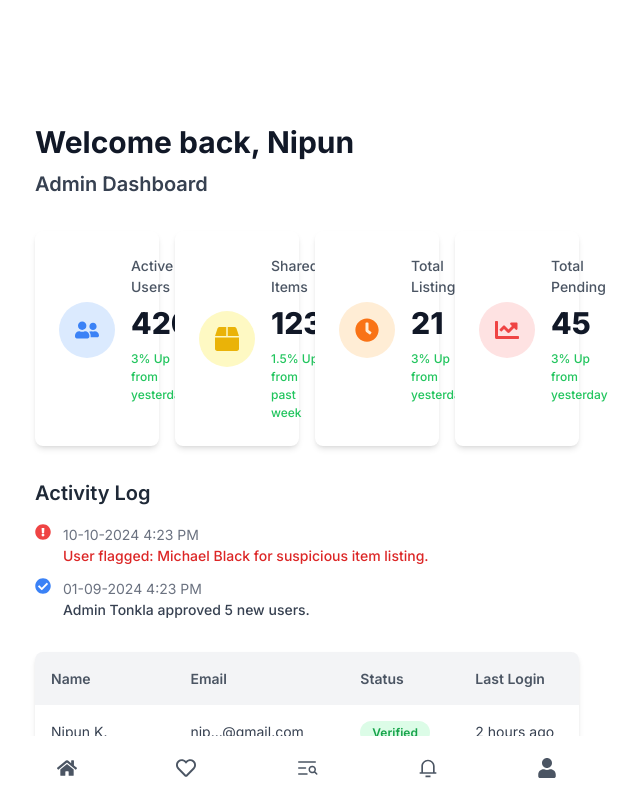
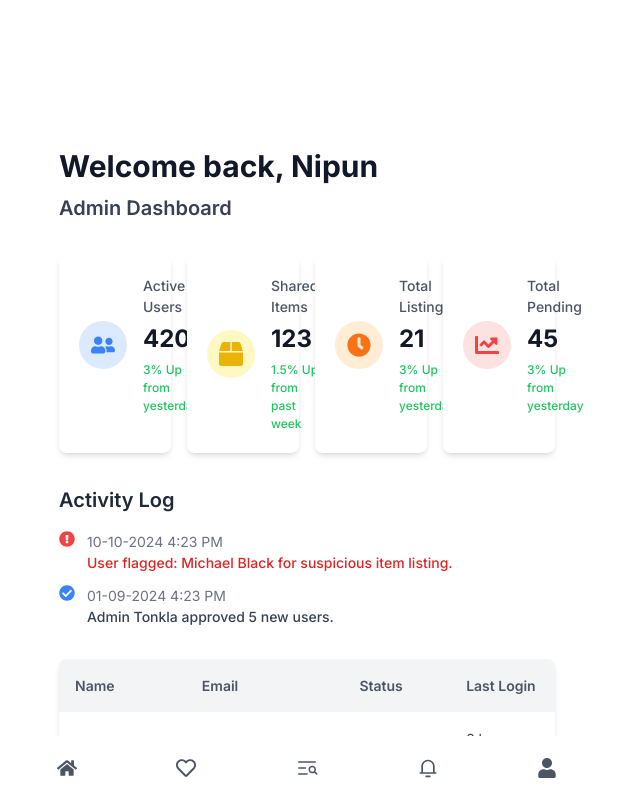
Before and after one commit to KaweewatN/ShareHood, a Next.js app in the folder share-hood/: page /admin in a window 1280 px wide. Shown: the top 800 px of the page, without its empty margins (333-973 px from the left). Built offline with nearby package versions, Linux system fonts and the light colour scheme.

Commit message:
refractor: restructure admin dashboard, remove react.FC

```diff
--- a/share-hood/src/app/(Nav)/admin/page.tsx
+++ b/share-hood/src/app/(Nav)/admin/page.tsx
@@ -1,8 +1,16 @@
-// /src/app/adminDashboard/page.tsx
-import AdminDashboard from "@components/adminDashboard/AdminDashboard";
+"use client";
 
-const AdminDashboardPage = () => {
-  return <AdminDashboard />;
-};
+import dynamic from "next/dynamic";
 
-export default AdminDashboardPage;
+// Dynamically import AdminDashboard for better performance if necessary
+const AdminDashboard = dynamic(() => import("@components/adminDashboard/AdminDashboard"), {
+  ssr: false, // Disables server-side rendering for this component if not required
+});
+
+export default function AdminDashboardPage() {
+  return (
+    <div className="min-h-screen p-6">
+      <AdminDashboard />
+    </div>
+  );
+}
--- a/share-hood/src/components/adminDashboard/ActivityLog.tsx
+++ b/share-hood/src/components/adminDashboard/ActivityLog.tsx
@@ -1,7 +1,6 @@
 "use client";
 
-import React from "react";
-import { FaExclamationCircle, FaCheckCircle } from "react-icons/fa";
+import {FaExclamationCircle, FaCheckCircle} from "react-icons/fa";
 
 const activityLogs = [
   {
@@ -16,10 +15,10 @@ const activityLogs = [
   },
 ];
 
-const ActivityLog: React.FC = () => {
+export default function ActivityLog() {
   return (
-    <div className="space-y-4">
-      <h3 className="text-xl font-semibold text-gray-800">Activity Log</h3>
+    <div>
+      <h3 className="mb-4 text-xl font-semibold text-gray-800">Activity Log</h3>
       <div className="space-y-3">
         {activityLogs.map((log, index) => (
           <div key={index} className="flex items-start space-x-3">
@@ -30,7 +29,9 @@ const ActivityLog: React.FC = () => {
             )}
             <div>
               <p className="text-sm text-gray-500">{log.time}</p>
-              <p className={`text-sm font-medium ${log.type === "alert" ? "text-red-600" : "text-gray-700"}`}>
+              <p
+                className={`text-sm font-medium ${log.type === "alert" ? "text-red-600" : "text-gray-700"}`}
+              >
                 {log.message}
               </p>
             </div>
@@ -39,6 +40,4 @@ const ActivityLog: React.FC = () => {
       </div>
     </div>
   );
-};
-
-export default ActivityLog;
+}
--- a/share-hood/src/components/adminDashboard/AdminDashboard.tsx
+++ b/share-hood/src/components/adminDashboard/AdminDashboard.tsx
@@ -1,11 +1,12 @@
 "use client";
 
-import React from "react";
+import {useMemo} from "react";
 import AdminDashboardCard from "./AdminDashboardCard";
 import ActivityLog from "./ActivityLog";
 import UserTable from "./UserTable";
-import { FaBox, FaClock, FaChartLine, FaUserFriends } from "react-icons/fa";
+import {FaBox, FaClock, FaChartLine, FaUserFriends} from "react-icons/fa";
 
+// Data for admin cards
 const analyticsData = [
   {
     label: "Active Users",
@@ -45,16 +46,11 @@ const analyticsData = [
   },
 ];
 
-const AdminDashboard: React.FC = () => {
-  return (
-    <div className="p-6 space-y-8">
-      <div className="space-y-1">
-        <h1 className="text-3xl font-bold text-gray-900">Welcome back, Nipun</h1>
-        <h2 className="text-xl font-semibold text-gray-700">Admin Dashboard</h2>
-      </div>
-
-      <div className="grid grid-cols-1 sm:grid-cols-2 lg:grid-cols-4 gap-4">
-        {analyticsData.map((data, index) => (
+// Main Admin Dashboard Component
+export default function AdminDashboard() {
+  const cards = useMemo(
+    () =>
+      analyticsData.map((data, index) => (
         <AdminDashboardCard
           key={index}
           label={data.label}
@@ -65,13 +61,19 @@ const AdminDashboard: React.FC = () => {
           growth={data.growth}
           growthColor={data.growthColor}
         />
-        ))}
+      )),
+    [],
+  );
+
+  return (
+    <div className="space-y-8 p-6">
+      <div>
+        <h1 className="text-3xl font-bold text-gray-900">Welcome back, Nipun</h1>
+        <h2 className="mt-1 text-xl font-semibold text-gray-700">Admin Dashboard</h2>
       </div>
-
+      <div className="grid grid-cols-1 gap-4 sm:grid-cols-2 lg:grid-cols-4">{cards}</div>
       <ActivityLog />
       <UserTable />
     </div>
   );
-};
-
-export default AdminDashboard;
+}
--- a/share-hood/src/components/adminDashboard/AdminDashboardCard.tsx
+++ b/share-hood/src/components/adminDashboard/AdminDashboardCard.tsx
@@ -1,9 +1,8 @@
 "use client";
 
-import React from "react";
-import { IconType } from "react-icons";
+import {IconType} from "react-icons";
 
-interface AdminDashboardCardProps {
+type AdminDashboardCardProps = {
   label: string;
   value: string;
   icon: IconType;
@@ -11,9 +10,9 @@ interface AdminDashboardCardProps {
   iconColor: string;
   growth: string;
   growthColor: string;
-}
+};
 
-const AdminDashboardCard: React.FC<AdminDashboardCardProps> = ({
+export default function AdminDashboardCard({
   label,
   value,
   icon: Icon,
@@ -21,21 +20,19 @@ const AdminDashboardCard: React.FC<AdminDashboardCardProps> = ({
   iconColor,
   growth,
   growthColor,
-}) => {
+}: AdminDashboardCardProps) {
   return (
-    <div className="rounded-lg bg-white p-6 shadow-md transition-shadow duration-200 hover:shadow-lg">
+    <div className="rounded-lg bg-white p-5 shadow-md transition-shadow duration-200 hover:shadow-lg">
       <div className="flex items-center space-x-4">
-        <div className={`rounded-full p-4 ${bgColor}`}>
+        <div className={`rounded-full p-3 ${bgColor}`}>
           <Icon className={`text-2xl ${iconColor}`} />
         </div>
         <div>
           <h4 className="text-sm font-medium text-gray-600">{label}</h4>
-          <p className="mt-1 text-3xl font-extrabold text-gray-900">{value}</p>
+          <p className="mt-1 text-2xl font-bold text-gray-900">{value}</p>
           <p className={`text-xs font-medium ${growthColor} mt-1`}>{growth}</p>
         </div>
       </div>
     </div>
   );
-};
-
-export default AdminDashboardCard;
+}
--- a/share-hood/src/components/adminDashboard/UserTable.tsx
+++ b/share-hood/src/components/adminDashboard/UserTable.tsx
@@ -1,18 +1,17 @@
+// UserTable.tsx
 "use client";
 
-import React from "react";
-
 const users = [
-  { name: "Nipun K.", email: "nip...@gmail.com", status: "Verified", lastLogin: "2 hours ago" },
-  { name: "Nunthaphak B.", email: "nich...@gmail.com", status: "Pending", lastLogin: "3 hours ago" },
-  { name: "Phonchana M.", email: "chan...@gmail.com", status: "Rejected", lastLogin: "3 hours ago" },
+  {name: "Nipun K.", email: "nip...@gmail.com", status: "Verified", lastLogin: "2 hours ago"},
+  {name: "Nunthaphak B.", email: "nich...@gmail.com", status: "Pending", lastLogin: "3 hours ago"},
+  {name: "Phonchana M.", email: "chan...@gmail.com", status: "Rejected", lastLogin: "3 hours ago"},
 ];
 
-const UserTable: React.FC = () => {
+export default function UserTable() {
   return (
     <div className="overflow-hidden rounded-lg bg-white shadow-md">
-      <table className="min-w-full bg-white">
-        <thead className="bg-gray-100 text-left">
+      <table className="w-full text-left">
+        <thead className="bg-gray-100">
           <tr>
             <th className="p-4 text-sm font-semibold text-gray-600">Name</th>
             <th className="p-4 text-sm font-semibold text-gray-600">Email</th>
@@ -31,8 +30,8 @@ const UserTable: React.FC = () => {
                     user.status === "Verified"
                       ? "bg-green-100 text-green-600"
                       : user.status === "Pending"
-                      ? "bg-yellow-100 text-yellow-600"
-                      : "bg-red-100 text-red-600"
+                        ? "bg-yellow-100 text-yellow-600"
+                        : "bg-red-100 text-red-600"
                   }`}
                 >
                   {user.status}
@@ -45,6 +44,4 @@ const UserTable: React.FC = () => {
       </table>
     </div>
   );
-};
-
-export default UserTable;
+}
```
Also changed, not shown: 1 other file (tests, documents, lock files or other folders). Lines whose indentation alone changed are shown as unchanged.
